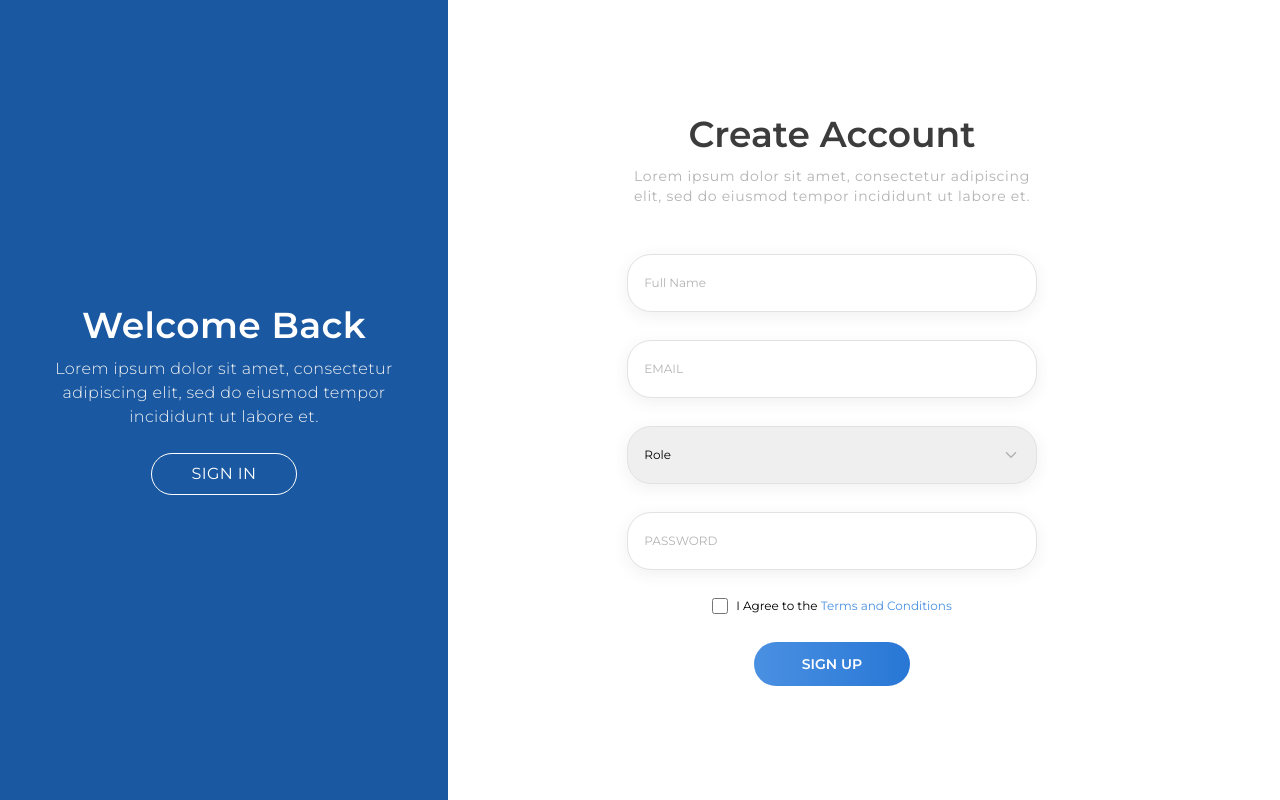
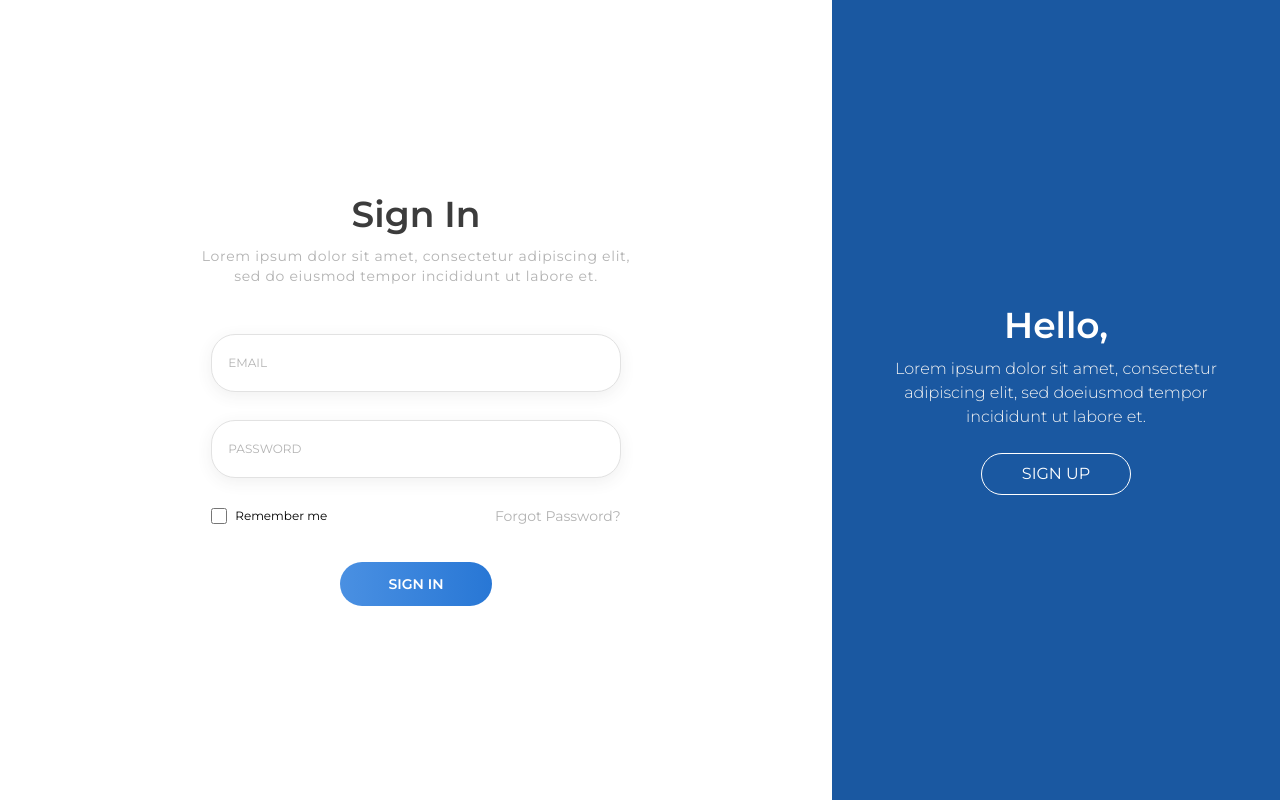
Before and after one commit to abitshrestha03/CMS, a React (Vite) app: page / in a window 1280 px wide. Built offline with nearby package versions, Linux system fonts and the light colour scheme.

Commit message:
signup and signin toggle animation

```diff
--- a/src/pages/Signup.jsx
+++ b/src/pages/Signup.jsx
@@ -5,14 +5,26 @@
 
 const Signup = () => {
   const navigate = useNavigate();
+  const [animateOut, setAnimateOut] = useState(false);
   const [fullnameValue, setFullNameValue] = useState("");
   const [emailValue, setEmailValue] = useState("");
   const [passwordValue, setPasswordValue] = useState("");
 
+  const handleSignIn = () => {
+    setAnimateOut(true); // Trigger animation
+    setTimeout(() => {
+      navigate("/signin"); // Navigate after animation
+    }, 500); // Adjust timeout to match animation duration
+  };
+
   return (
     <div className="flex flex-col md:flex-row h-screen">
       {/* Left Section */}
-      <div className="hidden md:flex md:w-[40%] lg:w-[35%] bg-custom-blue text-white tracking-wide flex-col justify-center items-center md:px-8 px-16">
+      <div
+        className={`hidden md:flex md:w-[40%] lg:w-[35%] bg-custom-blue text-white tracking-wide flex-col justify-center items-center md:px-8 px-16 transform transition-transform duration-500 z-50 ${
+          animateOut?"translate-x-full":""
+        }`}
+      >
         <div className="text-center">
           <h1 className="text-4xl 2k:text-8xl font-semibold">Welcome Back</h1>
         </div>
@@ -23,7 +35,7 @@
         </div>
         <button
           className="px-10 2k:px-14 py-2 2k:py-4 2k:text-5xl text-white border border-white rounded-full"
-          onClick={() => navigate("/signin")}
+          onClick={handleSignIn}
         >
           SIGN IN
         </button>
--- /dev/null
+++ b/src/pages/ToggleAuthPage.jsx
@@ -0,0 +1,233 @@
+import { useState } from "react";
+import VerifyIcon from "../../public/icons/VerifyIcon";
+import { useNavigate } from "react-router-dom";
+
+const ToggleAuthPage = () => {
+  const [isSignUp, setIsSignUp] = useState(false);
+
+  const [fullnameValue, setFullNameValue] = useState("");
+  const [emailValue, setEmailValue] = useState("");
+  const [passwordValue, setPasswordValue] = useState("");
+
+  const navigate = useNavigate();
+
+  const handleToggle = () => {
+    setIsSignUp((prev) => !prev);
+  };
+
+  return (
+    <div className="flex h-screen overflow-hidden">
+      {/* Left Panel */}
+      <div
+        className={`w-full md:w-[65vw] flex items-center justify-center bg-white transition-transform duration-500  md:px-12 lg:px-28 xl:px-48 2k:px-44 ${
+          isSignUp ? "translate-x-[35vw]" : ""
+        }`}
+      >
+        <div className="flex flex-col items-center justify-center">
+          <h1 className="text-2xl md:text-3xl lg:text-4xl 2k:text-7xl text-[#3C3C3C] font-semibold text-center mb-3">
+            {isSignUp ? "Create Account" : "Sign In"}
+          </h1>
+          <p className="mb-12 text-xs lg:text-sm 2k:text-3xl text-center text-custom-gray leading-tight tracking-wider">
+            Lorem ipsum dolor sit amet, consectetur adipiscing elit, sed do
+            eiusmod tempor incididunt ut labore et.
+          </p>
+          <div className="flex flex-col items-center">
+            {isSignUp ? (
+              <>
+                <form className="space-y-7 2k:space-y-12 w-full md:w-[50vw] lg:w-[40vw] xl:w-[32vw]">
+                  <div className="relative w-full">
+                    {/* Input Field */}
+                    <input
+                      type="text"
+                      placeholder="Full Name"
+                      className="input-style pl-10"
+                      value={fullnameValue}
+                      onChange={(e) => setFullNameValue(e.target.value)}
+                    />
+
+                    {/* Icon - Positioned inside the input */}
+                    {fullnameValue && (
+                      <div className="absolute right-5 top-1/2 transform -translate-y-1/2">
+                        <VerifyIcon />
+                      </div>
+                    )}
+                  </div>
+                  <div className="relative w-full">
+                    {/* Input Field */}
+                    <input
+                      type="email"
+                      placeholder="EMAIL"
+                      className="input-style pl-10"
+                      value={emailValue}
+                      onChange={(e) => setEmailValue(e.target.value)}
+                    />
+
+                    {/* Icon - Positioned inside the input */}
+                    {emailValue && (
+                      <div className="absolute right-5 top-1/2 transform -translate-y-1/2">
+                        <VerifyIcon />
+                      </div>
+                    )}
+                  </div>
+                  <div className="relative">
+                    <select
+                      className="input-style appearance-none peer"
+                      defaultValue=""
+                    >
+                      <option value="" disabled>
+                        Role
+                      </option>
+                      <option value="client" className="text-gray-400">
+                        CLIENT
+                      </option>
+                      <option value="employee" className="text-gray-400">
+                        EMPLOYEE
+                      </option>
+                      <option
+                        value="customer-representatives"
+                        className="text-gray-400"
+                      >
+                        CUSTOMER REPRESENTATIVES
+                      </option>
+                    </select>
+                    <span className="absolute top-1/2 right-5 transform -translate-y-1/2 text-gray-400 pointer-events-none">
+                      <svg
+                        width="12"
+                        height="6"
+                        viewBox="0 0 14 8"
+                        fill="none"
+                        xmlns="http://www.w3.org/2000/svg"
+                      >
+                        <path
+                          d="M1 1L7 7L13 1"
+                          stroke="#B3B3B3"
+                          strokeWidth="2"
+                          strokeLinecap="round"
+                          strokeLinejoin="round"
+                        />
+                      </svg>
+                    </span>
+                  </div>
+                  {/* <Dropdown/> */}
+                  <div className="relative w-full">
+                    {/* Input Field */}
+                    <input
+                      type="password"
+                      placeholder="PASSWORD"
+                      className="input-style pl-10"
+                      value={passwordValue}
+                      onChange={(e) => setPasswordValue(e.target.value)}
+                    />
+                  </div>
+                  <div className="flex items-center justify-center">
+                    <input
+                      type="checkbox"
+                      className="h-4 2k:h-12 w-4 2k:w-12 mr-2 2k:mr-8"
+                    />
+                    <label className="text-xs 2k:text-4xl">
+                      I Agree to the{" "}
+                      <a href="#" className="text-[#4A90E2]">
+                        Terms and Conditions
+                      </a>
+                    </label>
+                  </div>
+                  <div className="flex justify-center text-sm 2k:text-5xl">
+                    <button className="button-style">SIGN UP</button>
+                  </div>
+                </form>
+              </>
+            ) : (
+              <>
+                <form className="space-y-7 2k:space-y-8 w-full md:w-[47vw] xl:w-[32vw] 2k:w-[30vw]">
+                  <div className="relative w-full">
+                    {/* Input Field */}
+                    <input
+                      type="email"
+                      placeholder="EMAIL"
+                      className="input-style pl-10"
+                      value={emailValue}
+                      onChange={(e) => setEmailValue(e.target.value)}
+                    />
+
+                    {/* Icon - Positioned inside the input */}
+                    {emailValue && (
+                      <div className="absolute right-5 top-1/2 transform -translate-y-1/2">
+                        <VerifyIcon />
+                      </div>
+                    )}
+                  </div>
+
+                  {/* <Dropdown/> */}
+                  <div className="relative w-full">
+                    {/* Input Field */}
+                    <input
+                      type="password"
+                      placeholder="PASSWORD"
+                      className="input-style pl-10"
+                    />
+                  </div>
+                  <div className="flex items-center justify-between">
+                    <div className="flex items-center">
+                      <input
+                        type="checkbox"
+                        className="h-4 2k:h-12 w-4 2k:w-12 mr-2 2k:mr-8"
+                      />
+                      <label className="text-xs 2k:text-4xl">Remember me</label>
+                    </div>
+                    <a href="" className="text-custom-gray text-sm">
+                      Forgot Password?
+                    </a>
+                  </div>
+                  <div className="flex justify-center text-sm 2k:text-5xl">
+                    <button className="button-style mt-2">SIGN IN</button>
+                  </div>
+                </form>
+              </>
+            )}
+          </div>
+        </div>
+      </div>
+
+      {/* Right Panel */}
+      <div
+        className={`md:w-[35vw] bg-custom-blue text-white hidden md:flex flex-col items-center justify-center text-center px-12 transition-transform duration-500 ${
+          isSignUp ? "-translate-x-[65vw]" : ""
+        }`}
+      >
+        <h1 className="text-4xl 2k:text-8xl font-semibold">
+          {isSignUp ? "Welcome Back" : "Hello,"}
+        </h1>
+        <p className="text-center text-[#F4F4F4] text-md 2k:text-4xl mt-3 mb-6 font-light">
+          {isSignUp
+            ? "Lorem ipsum dolor sit amet, consectetur adipiscing elit, sed doeiusmod tempor incididunt ut labore et."
+            : "Lorem ipsum dolor sit amet, consectetur adipiscing elit, sed doeiusmod tempor incididunt ut labore et."}
+        </p>
+        <button
+          onClick={handleToggle}
+          className="px-10 2k:px-14 py-2 2k:py-4 2k:text-5xl text-white border border-white rounded-full"
+        >
+          {isSignUp ? "SIGN IN" : "SIGN UP"}
+        </button>
+      </div>
+      <div className="md:hidden signupFooter absolute bottom-0 right-0 left-0 bg-custom-blue h-12 text-white text-center flex flex-col justify-center">
+        <p className="text-xs">
+          {`${
+            isSignUp
+              ? "Already have an account?"
+              : `Don&apos;t have an account?`
+          }`}
+          <span
+            className="font-semibold underline"
+            onClick={() => navigate(isSignUp ? "/signin" : "/signup")}
+          >
+            {isSignUp
+              ? "Signin"
+              : "Signup"}
+          </span>
+        </p>
+      </div>
+    </div>
+  );
+};
+
+export default ToggleAuthPage;
--- a/tailwind.config.js
+++ b/tailwind.config.js
@@ -10,6 +10,7 @@
       colors:{
         'custom-blue':'#1A58A1',
         'custom-gray':'#B3B3B3',
+        black: '#3C3C3C',
       }
     },
   },
```
Also changed, not shown: src/App.jsx (+4 -3 lines).
